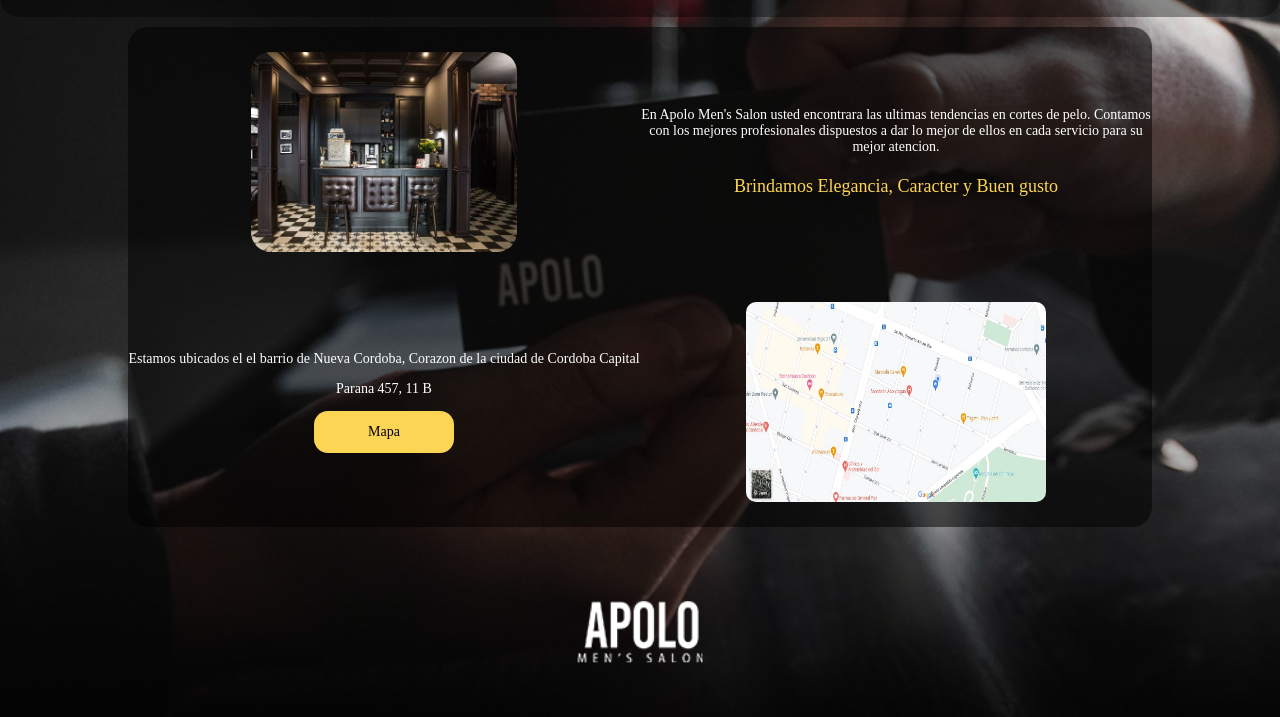
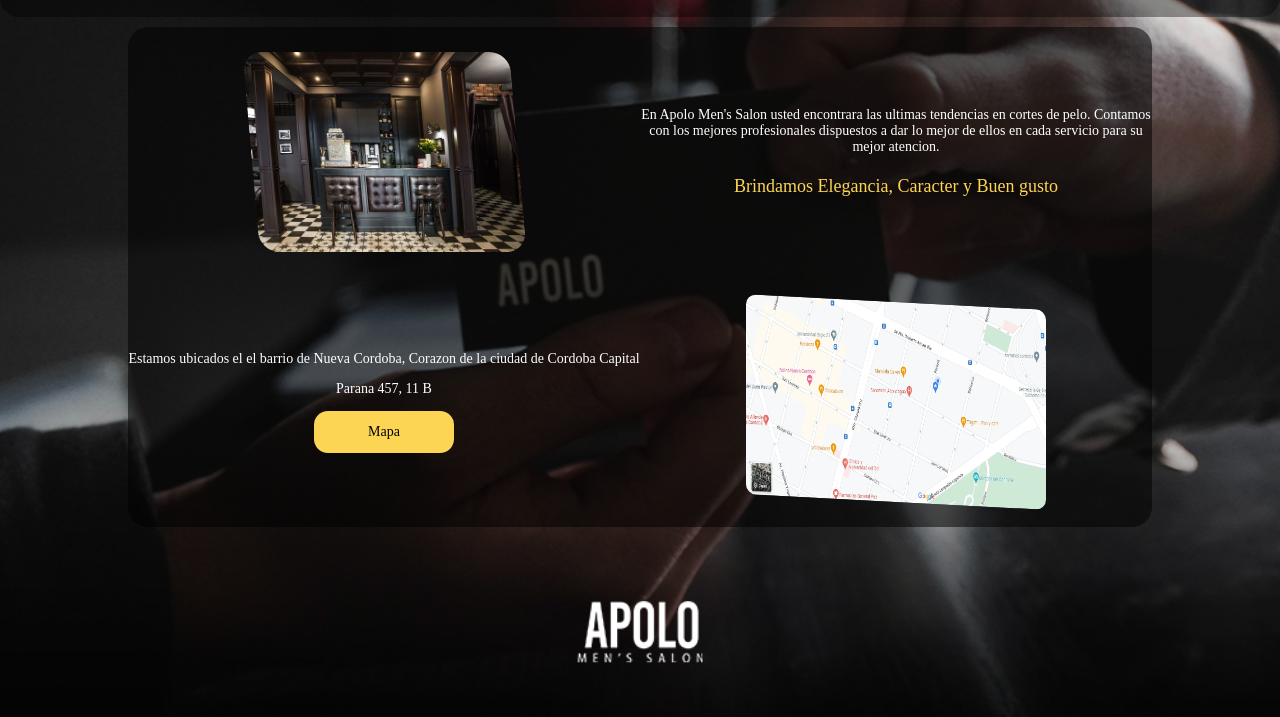
Before and after one commit to Nehuengrosso/Apolo-Grosso, a plain HTML site: page paginas/about-us.html in a window 1280 px wide. Shown: the part 83-800 px from the top of the page. Drawn offline with Linux system fonts and the light colour scheme; a web font is replaced by a local one.

Commit message:
Add files via upload

```diff
--- a/style.css
+++ b/style.css
@@ -229,7 +229,7 @@
     font-size: 2.5rem;
     font-family: Georgia, 'Times New Roman', Times, serif;
 }
-/* UBICACION */
+/* ABOUT US */
 .contenedor__aboutUs{
     display: flex;
     justify-content: center;
@@ -261,6 +261,7 @@
     display: flex;
     height: 20em;
     border-radius: 2em;
+    transform: skewX(5deg);
 }
 .parrafo__us{
     display: flex;
@@ -283,7 +284,7 @@
     align-items: center;
     height: 100%;
     grid-area: imagen2;
-
+    transform: skewY(3deg);
 }
 .imagenUbicacion{
     height: 20em;
```
